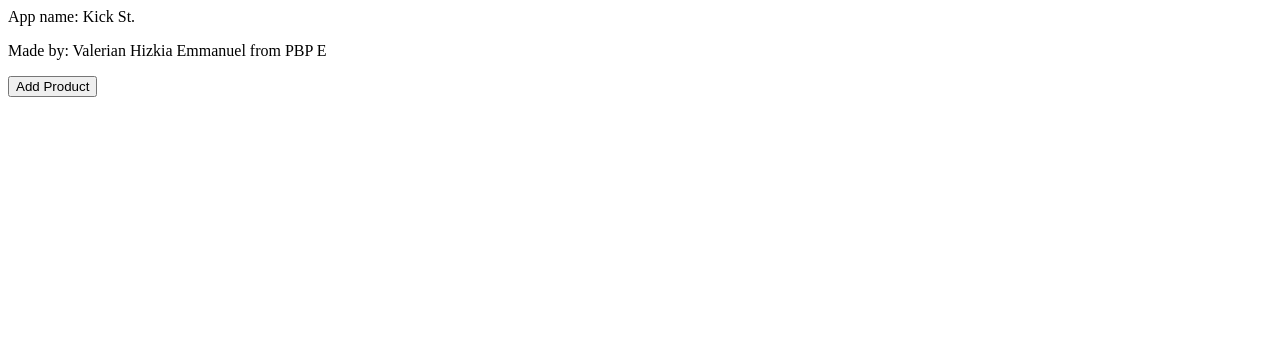
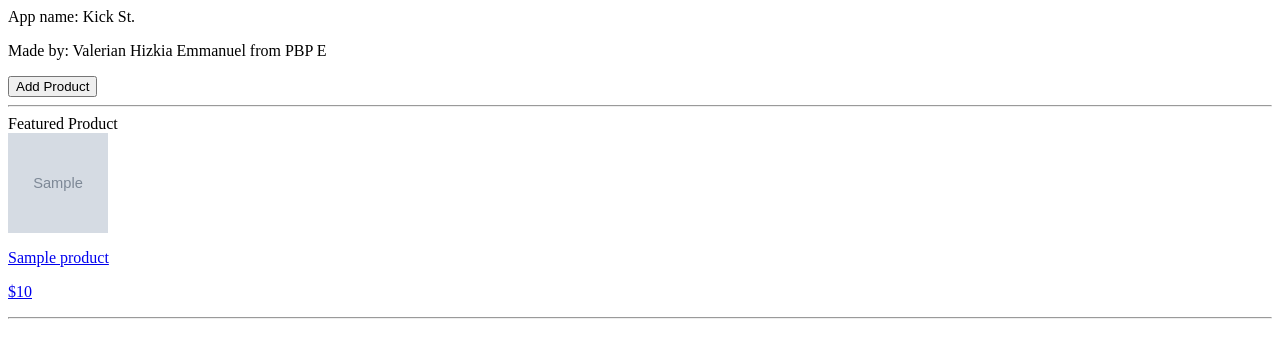
Before and after one commit to Kritzeey/kick-street, a Django app: page / in a window 1280 px wide. Shown: the top 358 px of the page. Run offline with Django 5.2, Linux system fonts and the light colour scheme; tables that the repository leaves empty hold one stand-in row (values such as "Sample post"); grey boxes marked "Sample" are stand-in pictures.

Commit message:
feat: add product detail page

```diff
--- a/main/templates/main.html
+++ b/main/templates/main.html
@@ -10,4 +10,36 @@
     <a href="{% url 'main:show_create_product' %}">
         <button>Add Product</button>
     </a>
+
+    {% if not products %}
+        <p>
+            No products yet
+        </p>
+    {% else %}
+        <hr>
+
+        <div>
+            {% for product in products %}
+                {% if product.is_featured %}
+                    Featured Product
+                {% endif %}
+
+                <a href="{% url 'main:show_product' product.id %}">
+                    <div>
+                        <img src="{{ product.thumbnail }}" height="100" width="100">
+
+                        <p>
+                            {{ product.name }}
+                        </p>
+
+                        <p>
+                            ${{ product.price }}
+                        </p>
+
+                        <hr>
+                    </div>
+                </a>
+            {% endfor %}
+        </div>
+    {% endif %}
 </main>
--- a/main/urls.py
+++ b/main/urls.py
@@ -1,10 +1,11 @@
 from django.urls import path
-from main.views import show_create_product, show_main, show_products_xml, show_products_json, show_product_xml_by_id, show_product_json_by_id
+from main.views import show_create_product, show_main, show_product, show_products_xml, show_products_json, show_product_xml_by_id, show_product_json_by_id
 app_name = "main"
 
 urlpatterns = [
     path("", show_main, name="show_main"),
     path("create-product", show_create_product, name="show_create_product"),
+    path("products/<str:product_id>", show_product, name="show_product"),
     path("xml/", show_products_xml, name="show_xml"),
     path("json/", show_products_json, name="show_json"),
     path("xml/<str:product_id>/", show_product_xml_by_id, name="show_xml_by_id"),
--- a/main/views.py
+++ b/main/views.py
@@ -5,13 +5,25 @@ from main.forms import ProductForm
 from main.models import Product
 
 def show_main(request):
+    products = Product.objects.all()
+
     context = {
         "title": "Kick St.",
         "name": "Valerian Hizkia Emmanuel",
         "class": "PBP E",
+        "products": products,
     }
 
     return render(request, "main.html", context)
+
+def show_product(request, product_id):
+    product = get_object_or_404(Product, pk=product_id)
+
+    context = {
+        "product": product
+    }
+
+    return render(request, "product_detail.html", context)
 
 def show_create_product(request):
     form = ProductForm(request.POST)
```
Also changed, not shown: main/templates/product_detail.html (added, +19 -0 lines).
